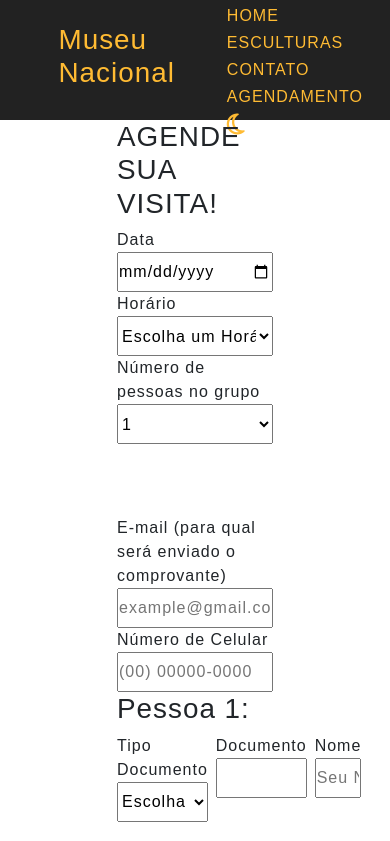
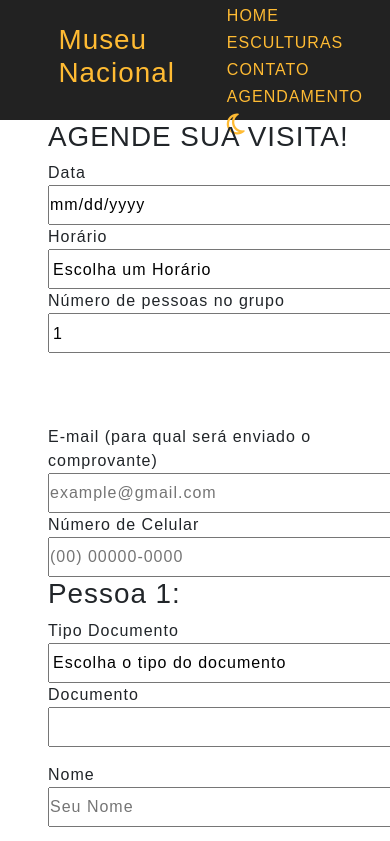
Before and after one commit to Lucasibit/dwfe, a React (Create React App) app: page /agendamento in a window 390 px wide. Shown: the top 841 px of the page. Built offline with nearby package versions, Linux system fonts and the light colour scheme.

Commit message:
ajustando responsividade e json-server

```diff
--- a/package.json
+++ b/package.json
@@ -8,6 +8,7 @@
     "@testing-library/user-event": "^13.5.0",
     "bootstrap": "^5.3.0-alpha3",
     "icons": "^1.0.0",
+    "json-server": "^0.17.3",
     "react": "^18.2.0",
     "react-bootstrap": "^2.7.4",
     "react-dom": "^18.2.0",
--- a/src/app.css
+++ b/src/app.css
@@ -3,6 +3,11 @@
     color: #fff;
 }
 
+.dark-theme button {
+    color: #fff;
+}
+
 .App {
     min-height: 67.6vh;
+    overflow-x: hidden;
 }
--- a/src/components/agendarVisita/AgendarVisita.css
+++ b/src/components/agendarVisita/AgendarVisita.css
@@ -54,3 +54,35 @@
     color: #101026;
     border-radius: 16px;
 }
+
+.agendarVisita h1 {
+    width: 100vw;
+}
+
+@media only screen and (max-width: 800px) {
+    .agendarVisita {
+        display: flex;
+        justify-content: flex-start;
+        margin-left: 3rem;
+    }
+
+    .form {
+        width: 80vw;
+    }
+
+    .form input, .form select {
+        width: 100%;
+    }
+}
+
+@media only screen and (max-width: 1000px) {
+    .form input, .form select {
+        width: 25rem;
+    }
+}
+
+@media only screen and (max-width: 450px) {
+    .form input, .form select {
+        width: 23rem;
+    }
+}
--- a/src/components/agendarVisita/AgendarVisita.jsx
+++ b/src/components/agendarVisita/AgendarVisita.jsx
@@ -12,6 +12,7 @@ function AgendarVisita(){
     const [dataVisita, setDataVisita] = React.useState("");
     const [horaVisita, setHoraVisita] = React.useState("");
 
+    const [cadastro, setCadastro] = React.useState({data:"", horario: "", pessoas:[], email:"", celular:""})
     function selectHandleOnChange(e){
         setQntVisitantes(e.target.value)
         let arr = []
@@ -58,7 +59,8 @@ function AgendarVisita(){
 
                         <div className='quantity'>
                             <label htmlFor="">Número de pessoas no grupo </label>
-                            <select onChange={selectHandleOnChange} name="quantidade" title="Escolha a quantidade de pessoas no grupo" >
+                            <select onChange={selectHandleOnChange} name="quantidade"
+                             title="Escolha a quantidade de pessoas no grupo" >
                                 <option selected value="1">1</option>
                                 <option value="2">2</option>
                                 <option value="3">3</option>
--- a/src/components/agendarVisita/VisitanteCadastroForm.jsx
+++ b/src/components/agendarVisita/VisitanteCadastroForm.jsx
@@ -18,12 +18,11 @@ function VisitanteCadastroForm() {
             <label htmlFor="">Documento</label>
             <input type="text" />
           </div>
-
-          <div className="nameInput">
+        </div>
+      </div>
+      <div className="nameInput">
             <label htmlFor="">Nome</label>
             <input placeholder="Seu Nome" type="text" />
-          </div>
-        </div>
       </div>
       <div>
         <div className="typeTicket">
--- a/src/components/agendarVisita/VisitantesCadastro.css
+++ b/src/components/agendarVisita/VisitantesCadastro.css
@@ -7,3 +7,20 @@
     max-width: 70rem;
     height: 2.5rem;
 }
+
+.pessoa {
+    min-height: 20rem;
+}
+@media only screen and (max-width: 1120px) {
+    .documentAndName{
+        display: block;
+    }
+
+    .documentAndName div{
+        width: 100%;
+    }
+
+    .pessoa {
+        min-height: 22rem;
+    }
+}
--- a/src/components/agendarVisita/VisitantesCadastro.jsx
+++ b/src/components/agendarVisita/VisitantesCadastro.jsx
@@ -19,7 +19,7 @@ function VisitantesCadastro({ arr }) {
 
       {arr.length > 0 &&
         arr.map((visitante) => (
-          <div>
+          <div className="pessoa">
             <h1>Pessoa {visitante}:</h1>
             {<VisitanteCadastroForm />}
           </div>
--- a/src/components/esculturas/esculturas.css
+++ b/src/components/esculturas/esculturas.css
@@ -5,7 +5,7 @@
     display: flex;
     justify-content: center;
     align-items: center;
-
+    margin: 2rem 0 2rem 0;
 }
 
 .cards {
```
Also changed, not shown: 1 other file (tests, documents, lock files or other folders).
